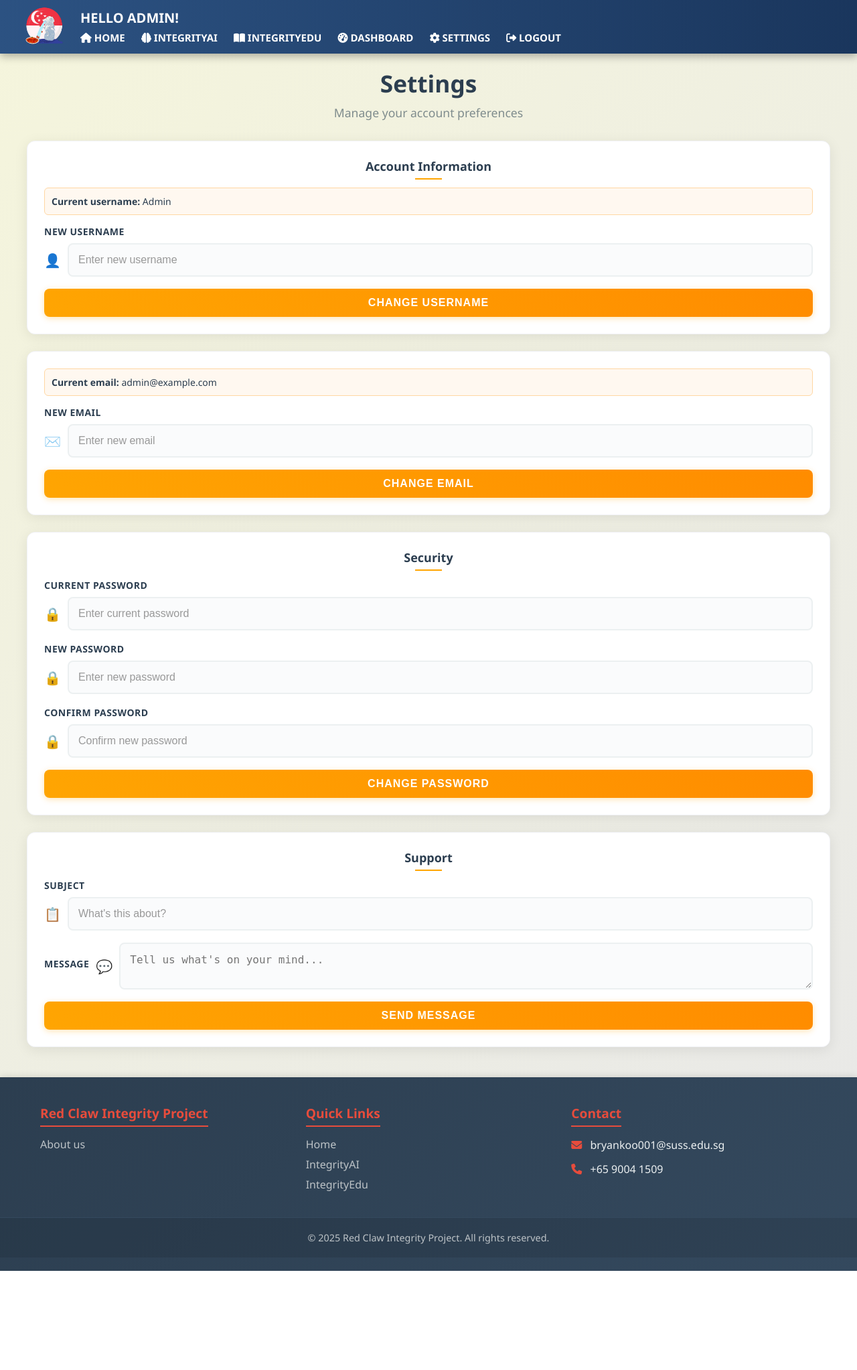
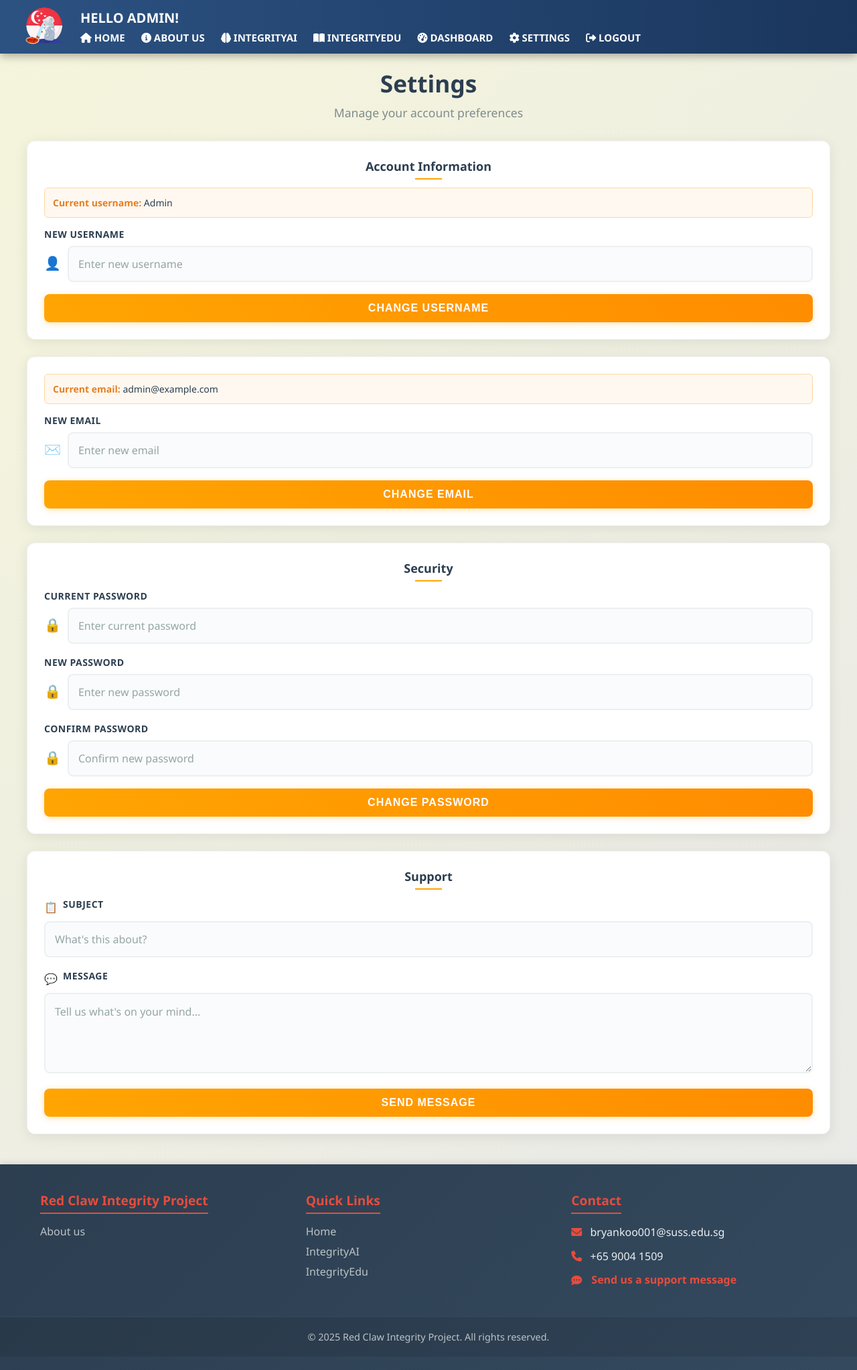
Before and after one commit to bryankoozy/Red-Claw-Project, a Flask app: page /settings in a window 1280 px wide. Shown: the whole page at 67% size. Before the commit the page ends 1897 px from the top, so only its background shows below. Run offline with Flask 3, Linux system fonts and the light colour scheme; the visitor is signed in with stand-in values (Sample User, id 1).

Commit message:
edited settings page

```diff
--- a/app.py
+++ b/app.py
@@ -9,7 +9,7 @@ from models import db, User, SupportMessage
 
 
 # only uncomment and use the below line during development mode. comment it when going to production
-# os.environ['FLASK_ENV'] = 'development'
+os.environ['FLASK_ENV'] = 'development'
 
 
 
--- a/static/script.js
+++ b/static/script.js
@@ -1,26 +1,95 @@
+// Wait until the entire DOM content is loaded before running scripts
 window.addEventListener('DOMContentLoaded', () => {
+  // --------------------------
+  // Sidebar toggle icon setup
+  // --------------------------
   const sidebar = document.getElementById('sidebar');
   const toggleBtn = document.querySelector('.toggle-sidebar-btn');
   const icon = toggleBtn.querySelector('i');
 
+  // Set the initial icon based on sidebar state (closed/open)
   if (sidebar.classList.contains('closed')) {
     icon.className = 'fas fa-bars';  // Sidebar is closed → show hamburger icon
   } else {
     icon.className = 'fas fa-times'; // Sidebar is open → show X icon
   }
+
+
+  // ---------------------------------------
+  // Flash messages auto-hide after 5 seconds
+  // ---------------------------------------
+  const flashMessages = document.querySelectorAll('.flash-message');
+  flashMessages.forEach(msg => {
+    // Wait 5 seconds before starting fade out
+    setTimeout(() => {
+      // Apply CSS transition for opacity to fade out
+      msg.style.transition = 'opacity 0.5s ease';
+      msg.style.opacity = '0';  // Start fade out
+
+      // After fade out transition (0.5s), hide the element completely
+      setTimeout(() => {
+        msg.style.display = 'none';
+      }, 500);
+    }, 5000); // 5000 milliseconds = 5 seconds delay before fade out
+  });
+
+
+  // ---------------------------
+  // Smooth scrolling for anchors
+  // ---------------------------
+  // For any link that starts with "#" (page anchor links)
+  document.querySelectorAll('a[href^="#"]').forEach(anchor => {
+    anchor.addEventListener('click', function (e) {
+      e.preventDefault();  // Prevent default jump behavior
+      document.querySelector(this.getAttribute('href')).scrollIntoView({
+        behavior: 'smooth' // Scroll smoothly to target element
+      });
+    });
+  });
+
+
+  // ---------------------------------
+  // Register form password validation
+  // ---------------------------------
+  // Only attach if register form exists on the page
+  const registerForm = document.getElementById('registerForm');
+  if (registerForm) {
+    registerForm.addEventListener('submit', function(e) {
+      const password = document.getElementById('registerPassword').value;
+      const confirmPassword = document.getElementById('registerConfirmPassword').value;
+
+      // If passwords don't match, prevent form submission and alert user
+      if (password !== confirmPassword) {
+        e.preventDefault();
+        alert('Passwords do not match!');
+      }
+    });
+  }
 });
 
 
 
+
+
+
+
+
+
+
+
+// ---------------------------
+// Sidebar toggle button logic
+// ---------------------------
 function toggleSidebar() {
   const sidebar = document.getElementById('sidebar');
   const mainContent = document.getElementById('mainContent');
   const toggleBtn = document.querySelector('.toggle-sidebar-btn');
 
+  // Toggle sidebar visibility and adjust main content accordingly
   sidebar.classList.toggle('closed');
   mainContent.classList.toggle('sidebar-closed');
 
-  // Change toggle button icon
+  // Update the toggle button icon (hamburger or X)
   const icon = toggleBtn.querySelector('i');
   if (sidebar.classList.contains('closed')) {
     icon.className = 'fas fa-bars';
@@ -33,19 +102,18 @@ function toggleSidebar() {
 
 
 
+
+
+
+
+
+
+// ------------------------------------
+// Example: Show alert when module clicked
+// ------------------------------------
 function exploreModule(type) {
   alert("You clicked: " + type);
 }
-
-// Add smooth scrolling behavior
-document.querySelectorAll('a[href^="#"]').forEach(anchor => {
-  anchor.addEventListener('click', function (e) {
-    e.preventDefault();
-    document.querySelector(this.getAttribute('href')).scrollIntoView({
-      behavior: 'smooth'
-    });
-  });
-});
 
 
 
@@ -55,36 +123,42 @@ document.querySelectorAll('a[href^="#"]').forEach(anchor => {
 
 
 
-// Register Page
+
+
+
+// ---------------------------
+// Placeholder for Google Signup
+// ---------------------------
 function handleGoogleSignup() {
-  // Add your Google OAuth integration here
   alert('Google sign-up functionality would be implemented here');
 }
-
-// Optional: Add form validation
-document.getElementById('registerForm').addEventListener('submit', function(e) {
-  const password = document.getElementById('registerPassword').value;
-  const confirmPassword = document.getElementById('registerConfirmPassword').value;
-
-  if (password !== confirmPassword) {
-    e.preventDefault();
-    alert('Passwords do not match!');
-  }
-});
 
 
 
 
 
-// integrityAI page
+
+
+
+
+
+
+
+// -----------------------------------
+// Download template for integrityAI page
+// -----------------------------------
 function downloadTemplate() {
   fetch('/download-template')
     .then(res => res.blob())
     .then(blob => {
+      // Create a temporary link element to download the file
       const link = document.createElement('a');
       link.href = URL.createObjectURL(blob);
-            link.download = 'PACT_Compliance_Template.pdf'; // Set download name
-            link.click();
+      link.download = 'PACT_Compliance_Template.pdf'; // Suggested download filename
+      link.click(); // Trigger the download
+
+      // Optional: cleanup URL object after use (not strictly necessary here)
+      setTimeout(() => URL.revokeObjectURL(link.href), 1000);
     })
     .catch(() => alert('Download failed.'));
 }
--- a/static/styles.css
+++ b/static/styles.css
@@ -818,6 +818,7 @@ body {
   font-weight: 500;
   border-left: 4px solid;
   animation: slideIn 0.3s ease-in-out;
+  transition: opacity 0.5s ease;
 }
 
 .flash-message.success {
@@ -866,8 +867,6 @@ body {
 .flash-close:hover {
   opacity: 1;
 }
-
-
 
 /* =====================================
    SETTINGS PAGE STYLES
@@ -938,7 +937,7 @@ body {
 .settings-page .input-group,
 .settings-page .textarea-group {
   display: flex;
-  align-items: center;
+  align-items: flex-start; /* Changed from center to flex-start for better textarea alignment */
   gap: 10px;
   width: 100%;
   box-sizing: border-box;
@@ -948,6 +947,7 @@ body {
 .settings-page .textarea-icon {
   font-size: 20px;
   color: #95a5a6;
+  margin-top: 12px; /* Align icons with input content */
 }
 
 .settings-page .form-input,
@@ -961,6 +961,18 @@ body {
   background-color: #fafbfc;
   transition: all 0.3s ease;
   box-sizing: border-box;
+  font-family: inherit; /* Ensure consistent font */
+}
+
+/* Separate styling for inputs and textareas */
+.settings-page .form-input {
+  min-height: 48px; /* Standard input height */
+}
+
+.settings-page .form-textarea {
+  min-height: 120px; /* Adequate height for textarea */
+  resize: vertical; /* Allow vertical resizing only */
+  line-height: 1.5;
 }
 
 .settings-page .form-input:focus,
@@ -971,7 +983,14 @@ body {
   background-color: #ffffff;
 }
 
-/* Submit button override */
+/* Placeholder styling */
+.settings-page .form-input::placeholder,
+.settings-page .form-textarea::placeholder {
+  color: #95a5a6;
+  opacity: 1;
+}
+
+/* Submit button */
 .settings-page .auth-btn {
   background: linear-gradient(45deg, #ffa502, #ff8c00);
   color: white;
@@ -984,11 +1003,18 @@ body {
   transition: all 0.3s ease;
   width: 100%;
   box-shadow: 0 2px 10px rgba(255, 165, 2, 0.3);
+  margin-top: 10px;
 }
 
 .settings-page .auth-btn:hover {
   transform: translateY(-1px);
   box-shadow: 0 4px 15px rgba(255, 165, 2, 0.4);
+  background: linear-gradient(45deg, #ff8c00, #ffa502);
+}
+
+.settings-page .auth-btn:active {
+  transform: translateY(0);
+  box-shadow: 0 2px 8px rgba(255, 165, 2, 0.3);
 }
 
 /* Section title styling */
@@ -1025,12 +1051,35 @@ body {
   display: none;
 }
 
+.settings-page .success-message.show {
+  display: block;
+  animation: slideIn 0.3s ease-out;
+}
+
+/* Error message styling */
+.settings-page .error-message {
+  background: #f8d7da;
+  color: #721c24;
+  border: 1px solid #f5c6cb;
+  padding: 12px;
+  border-radius: 8px;
+  margin-bottom: 15px;
+  text-align: center;
+  font-weight: 500;
+  display: none;
+}
+
+.settings-page .error-message.show {
+  display: block;
+  animation: slideIn 0.3s ease-out;
+}
+
 /* Info block for current settings */
 .settings-page .current-info {
   background: #fff8f0;
   border: 1px solid #ffd7a3;
   border-radius: 6px;
-  padding: 10px;
+  padding: 12px;
   margin-bottom: 15px;
   font-size: 14px;
   color: #2c3e50;
@@ -1038,9 +1087,137 @@ body {
 
 .settings-page .current-label {
   font-weight: 600;
+  color: #e67e22;
 }
 
+/* Animation for messages */
+@keyframes slideIn {
+  from {
+    opacity: 0;
+    transform: translateY(-10px);
+  }
+  to {
+    opacity: 1;
+    transform: translateY(0);
+  }
+}
 
+/* Additional CSS for icon + label layout in support section */
+.settings-page .label-with-icon {
+  display: flex;
+  align-items: center;
+  gap: 8px;
+  margin-bottom: 8px;
+}
+
+.settings-page .label-icon {
+  font-size: 16px;
+  color: #95a5a6;
+}
+
+.settings-page .form-input-solo,
+.settings-page .form-textarea-solo {
+  width: 100%;
+  padding: 14px;
+  border: 2px solid #ecf0f1;
+  border-radius: 8px;
+  font-size: 16px;
+  background-color: #fafbfc;
+  transition: all 0.3s ease;
+  box-sizing: border-box;
+  font-family: inherit;
+}
+
+.settings-page .form-input-solo {
+  min-height: 48px;
+}
+
+.settings-page .form-textarea-solo {
+  min-height: 120px;
+  resize: vertical;
+  line-height: 1.5;
+}
+
+.settings-page .form-input-solo:focus,
+.settings-page .form-textarea-solo:focus {
+  border-color: #ffa502;
+  outline: none;
+  box-shadow: 0 0 0 3px rgba(255, 165, 2, 0.1);
+  background-color: #ffffff;
+}
+
+.settings-page .form-input-solo::placeholder,
+.settings-page .form-textarea-solo::placeholder {
+  color: #95a5a6;
+  opacity: 1;
+}
+
+/* Responsive design */
+@media (max-width: 768px) {
+  .settings-page .settings-header {
+    padding: 20px 20px 10px 20px;
+  }
+
+  .settings-page .settings-header h1 {
+    font-size: 1.8em;
+  }
+
+  .settings-page .settings-card-parent {
+    padding: 10px;
+  }
+
+  .settings-page .settings-card {
+    padding: 20px;
+    margin-bottom: 20px;
+  }
+
+  .settings-page .input-group,
+  .settings-page .textarea-group {
+    flex-direction: column;
+    align-items: stretch;
+    gap: 8px;
+  }
+
+  .settings-page .input-icon,
+  .settings-page .textarea-icon {
+    margin-top: 0;
+    align-self: flex-start;
+  }
+}
+
+/* Focus management for accessibility */
+.settings-page .form-input:focus-visible,
+.settings-page .form-textarea:focus-visible,
+.settings-page .form-input-solo:focus-visible,
+.settings-page .form-textarea-solo:focus-visible,
+.settings-page .auth-btn:focus-visible {
+  outline: 2px solid #ffa502;
+  outline-offset: 2px;
+}
+
+/* Loading state for buttons */
+.settings-page .auth-btn.loading {
+  opacity: 0.7;
+  cursor: not-allowed;
+  pointer-events: none;
+}
+
+.settings-page .auth-btn.loading::after {
+  content: '';
+  width: 16px;
+  height: 16px;
+  margin-left: 8px;
+  border: 2px solid transparent;
+  border-top: 2px solid white;
+  border-radius: 50%;
+  display: inline-block;
+  animation: spin 1s linear infinite;
+}
+
+@keyframes spin {
+  0% { transform: rotate(0deg); }
+  100% { transform: rotate(360deg); }
+}
 
 
 /* =====================================
@@ -1125,6 +1302,23 @@ body {
   min-height: calc(100vh - 200px);
   display: flex;
   flex-direction: column;
+}
+
+.support-link {
+  color: #e74c3c; /* warm orange color to stand out */
+  text-decoration: none;
+  font-weight: 600;
+  display: inline-flex;
+  align-items: center;
+  gap: 6px; /* space between icon and text */
+  transition: color 0.3s ease;
+}
+
+.support-link:hover,
+.support-link:focus {
+  color: #e74c3c; /* darker orange on hover/focus */
+  text-decoration: underline;
+  cursor: pointer;
 }
 
 
@@ -1272,16 +1466,6 @@ body {
     margin: 40px auto;
     padding: 15px;
   }
-
-  .founders-grid {
-    grid-template-columns: 1fr;
-    gap: 1.5rem;
-  }
-
-  .founder-photo {
-    width: 120px;
-    height: 120px;
-  }
 }
 
 
@@ -1344,6 +1528,30 @@ body {
   .footer-section {
     padding: 0 10px;
   }
+
+
+
+    /* Founders grid stacks in one column */
+  .founders-grid {
+    grid-template-columns: 1fr;
+    gap: 1.5rem;
+  }
+
+  /* Scale down images slightly */
+  .founder-photo {
+    width: 120px;
+    height: 120px;
+  }
+
+  /* Reduce card padding for smaller screens */
+  .founder-card {
+    padding: 1rem;
+  }
+
+  /* Responsive container padding */
+  .about-container {
+    padding: 0 1rem;
+  }
 }
 
 /* Devices ≥851px - Larger screens (e.g., desktops) */
--- a/templates/base.html
+++ b/templates/base.html
@@ -31,6 +31,8 @@
         </div>
 
         <a href="{{ url_for('home') }}"><i class="fas fa-home"></i> Home</a>
+        <a href="{{ url_for('aboutus') }}"><i class="fas fa-info-circle"></i> About Us</a>
+
 
         {% if 'user_id' not in session %}
         <a href="{{ url_for('login') }}"><i class="fas fa-sign-in-alt"></i> Login</a>
@@ -76,6 +78,11 @@
         <a href="{{ url_for('home') }}" class="auth-btn" style="text-decoration:none;">
           <i class="fas fa-home"></i>
           <span>Home</span>
+        </a>
+
+        <a href="{{ url_for('aboutus') }}" class="auth-btn" style="text-decoration:none;">
+          <i class="fas fa-info-circle"></i>
+          <span>About Us</span>
         </a>
 
         {% if 'user_id' not in session %}
@@ -169,6 +176,15 @@
         <h4>Contact</h4>
         <p><i class="fas fa-envelope"></i> bryankoo001@suss.edu.sg</p>
         <p><i class="fas fa-phone"></i> +65 9004 1509</p>
+
+        {% if 'user_id' in session %}
+        <p>
+          <a href="{{ url_for('settings') }}#support-message-section" class="support-link">
+            <i class="fas fa-comment-dots"></i> Send us a support message
+          </a>
+        </p>
+        {% endif %}
+
       </div>
     </div>
 
--- a/templates/settings.html
+++ b/templates/settings.html
@@ -84,30 +84,35 @@
         </div>
 
         <!-- Contact Us -->
-        <div class="settings-card">
+        <div class="settings-card" id="support-message-section">
             <div class="section-title">Support</div>
 
             <form method="POST" action="{{ url_for('settings') }}">
                 <input type="hidden" name="action" value="contact">
 
+                <!-- Subject Field -->
                 <div class="form-group">
-                    <label class="form-label" for="subject">Subject</label>
-                    <div class="input-group">
-                        <span class="input-icon">📋</span>
-                        <input type="text" class="form-input" id="subject" name="subject" placeholder="What's this about?" required>
+                    <div class="label-with-icon">
+                        <span class="label-icon">📋</span>
+                        <label class="form-label" for="subject">SUBJECT</label>
                     </div>
+                    <input type="text" class="form-input-solo" id="subject" name="subject" placeholder="What's this about?" required>
                 </div>
 
-                <div class="form-group textarea-group">
-                    <label class="form-label" for="message">Message</label>
-                    <span class="textarea-icon">💬</span>
-                    <textarea class="form-textarea" id="message" name="message" placeholder="Tell us what's on your mind..." required></textarea>
+                <!-- Message Field -->
+                <div class="form-group">
+                    <div class="label-with-icon">
+                        <span class="label-icon">💬</span>
+                        <label class="form-label" for="message">MESSAGE</label>
+                    </div>
+                    <textarea class="form-textarea-solo" id="message" name="message" placeholder="Tell us what's on your mind..." required></textarea>
                 </div>
 
                 <button class="auth-btn" type="submit">Send Message</button>
             </form>
         </div>
 
+
     </div>
 </div>
 {% endblock %}
```
Also changed, not shown: README.md (added). Lines whose indentation alone changed are shown as unchanged.
